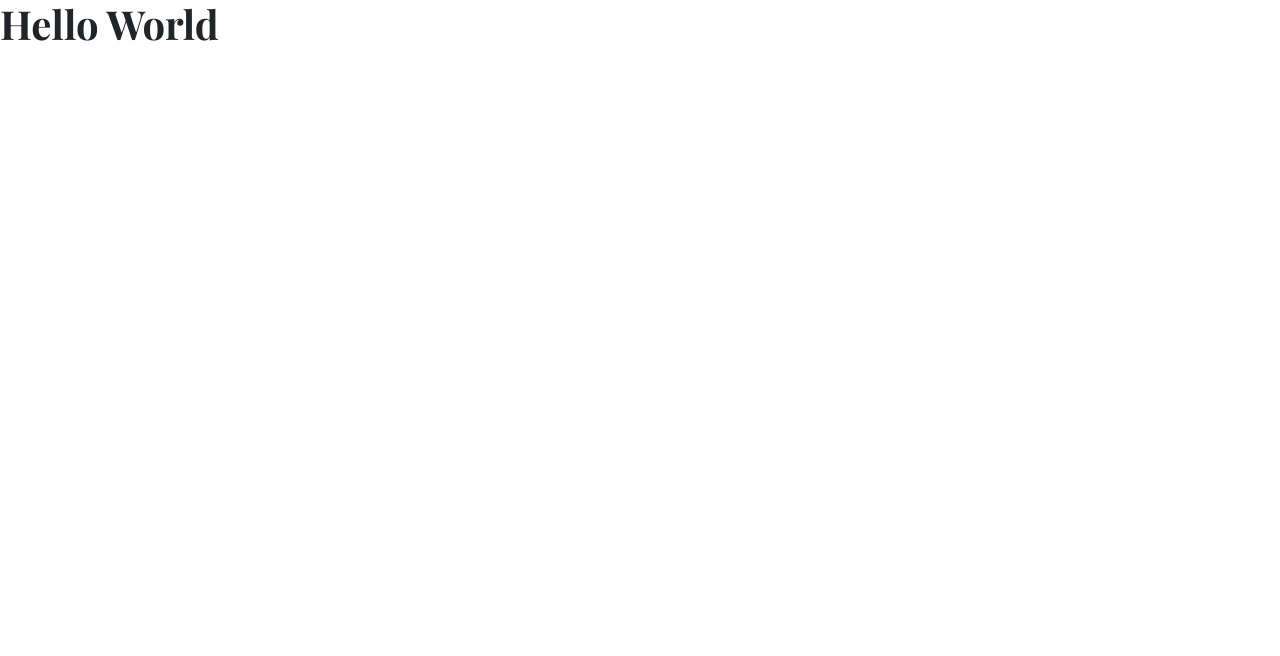
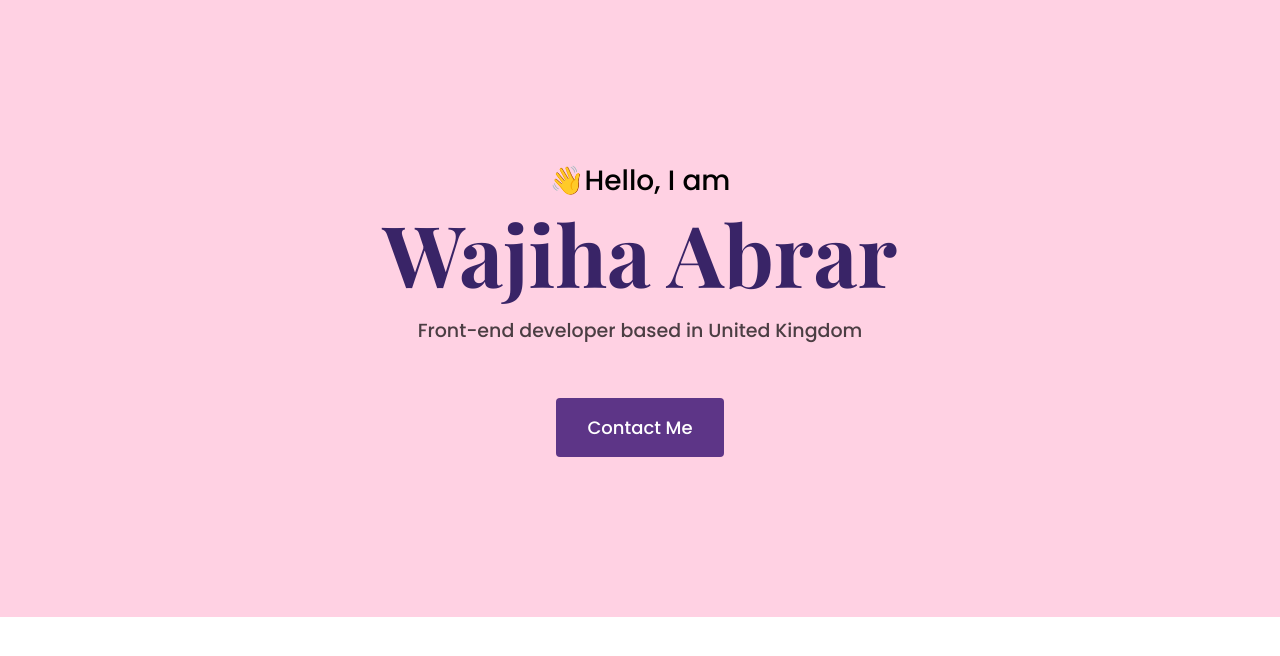
Before and after one commit to WajihaAbrar/Wajiha-Abrar-Portfolio, a plain HTML site: page index.html in a window 1280 px wide. Drawn offline with nearby package versions, Linux system fonts and the light colour scheme.

Commit message:
Added the hero section.

```diff
--- a/index.html
+++ b/index.html
@@ -3,13 +3,23 @@
   <head>
     <meta charset="UTF-8" />
     <meta name="viewport" content="width=device-width, initial-scale=1.0" />
+    <meta name="description" content="" />
     <title>Wajiha Abrar Portfolio</title>
+
     <link
       href="https://cdn.jsdelivr.net/npm/bootstrap@5.3.2/dist/css/bootstrap.min.css"
       rel="stylesheet"
       integrity="sha384-T3c6CoIi6uLrA9TneNEoa7RxnatzjcDSCmG1MXxSR1GAsXEV/Dwwykc2MPK8M2HN"
       crossorigin="anonymous"
     />
+    <link rel="preconnect" href="https://fonts.googleapis.com" />
+    <link rel="preconnect" href="https://fonts.gstatic.com" crossorigin />
+    <link
+      href="https://fonts.googleapis.com/css2?family=Playfair+Display:wght@700&family=Poppins:wght@500;700&display=swap"
+      rel="stylesheet"
+    />
+    <link rel="stylesheet" href="/src/style.css" />
+
     <script
       src="https://cdn.jsdelivr.net/npm/bootstrap@5.3.2/dist/js/bootstrap.bundle.min.js"
       integrity="sha384-C6RzsynM9kWDrMNeT87bh95OGNyZPhcTNXj1NW7RuBCsyN/o0jlpcV8Qyq46cDfL"
@@ -19,15 +29,15 @@
       src="https://kit.fontawesome.com/0921db733a.js"
       crossorigin="anonymous"
     ></script>
-    <link rel="preconnect" href="https://fonts.googleapis.com" />
-    <link rel="preconnect" href="https://fonts.gstatic.com" crossorigin />
-    <link
-      href="https://fonts.googleapis.com/css2?family=Playfair+Display:wght@700&family=Poppins:wght@500;700&display=swap"
-      rel="stylesheet"
-    />
-    <link rel="stylesheet" href="/src/style.css" />
   </head>
   <body>
-    <h1>Hello World</h1>
+    <div class="hero">
+      <p>👋Hello, I am</p>
+      <h1>Wajiha Abrar</h1>
+      <h2 class="mb-5">Front-end developer based in United Kingdom</h2>
+      <div>
+        <a href="#" class="btn contact-button">Contact Me</a>
+      </div>
+    </div>
   </body>
 </html>
--- a/src/style.css
+++ b/src/style.css
@@ -1,13 +1,63 @@
+:root {
+  --primary-color: #392467;
+  --secondary-color: #5d3587;
+  --background-color: #ffd1e3;
+  --heading-font-family: "Playfair Display", serif;
+  --default-font-family: "Poppins", sans-serif;
+}
+
 body {
   margin: 0;
   padding: 0;
   box-sizing: border-box;
+  font-family: var(--default-font-family);
 }
 
-h1 {
-  font-family: "Playfair Display", serif;
+h1,
+h2,
+h3,
+h4,
+h5,
+h6 {
+  color: var(--primary-color);
+  font-family: var(--heading-font-family);
+  font-weight: bold;
 }
 
 p {
-  font-family: "Poppins", sans-serif;
+  font-weight: normal;
 }
+
+.hero {
+  background: var(--background-color);
+  text-align: center;
+  padding: 160px 20px;
+}
+
+.hero h1 {
+  font-size: 85px;
+}
+
+.hero p {
+  color: #000;
+  font-size: 28px;
+  margin: 0;
+}
+
+.hero h2 {
+  color: #000;
+  font-family: var(--default-font-family);
+  font-weight: normal;
+  font-size: 19px;
+  line-height: 2;
+  opacity: 0.7;
+}
+
+.contact-button {
+  background: var(--secondary-color);
+  color: #fff;
+  border-radius: 4px;
+  font-size: 18px;
+  line-height: 27px;
+  padding: 15px 30px;
+}
```
